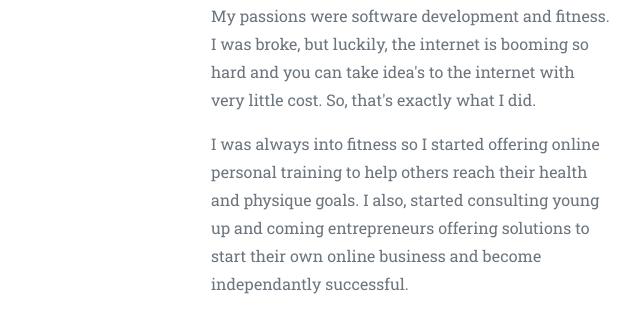
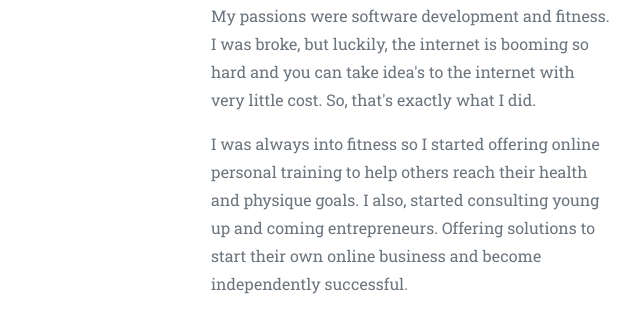
Before and after one commit to kadekhalifa/index, a plain HTML site: page index.html in a window 1280 px wide. Shown: the part 1240-1551 px from the top of the page, 229-869 px from the left. Drawn offline with Linux system fonts and the light colour scheme; a web font is replaced by a local one.

Commit message:
Add files via upload

```diff
--- a/index.html
+++ b/index.html
@@ -88,8 +88,8 @@
                   </p>
 
                   <p class="text-muted">
-                    I was always into fitness so I started offering online personal training to help others reach their health and physique goals. I also, started consulting young up and coming entrepreneurs
-                    offering solutions to start their own online business and become independantly successful.
+                    I was always into fitness so I started offering online personal training to help others reach their health and physique goals. I also, started consulting young up and coming entrepreneurs.
+                    Offering solutions to start their own online business and become independently successful.
                   </p>
 
                   <p class="text-muted">The internet is so amazing considering you can literally
```
